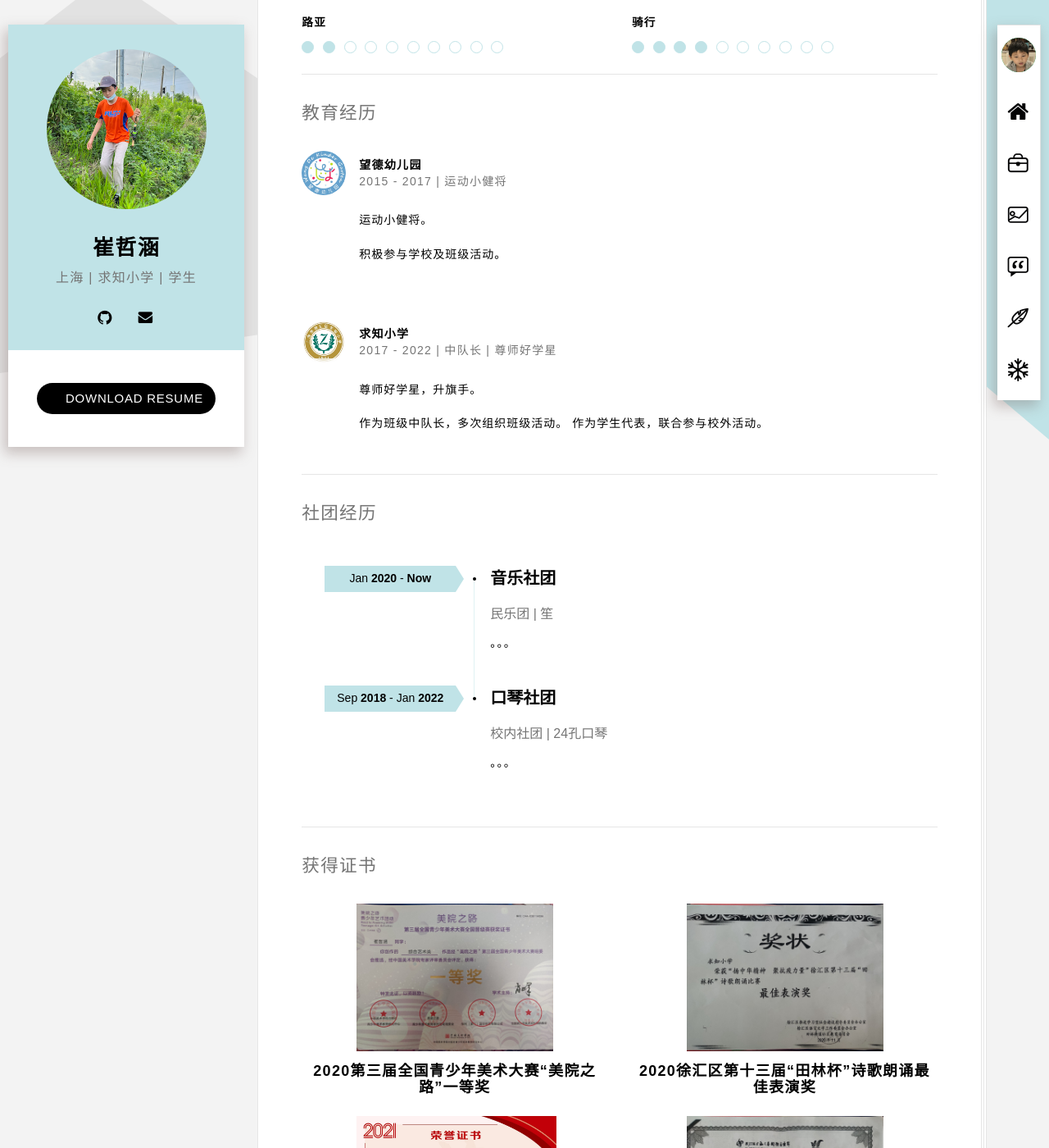
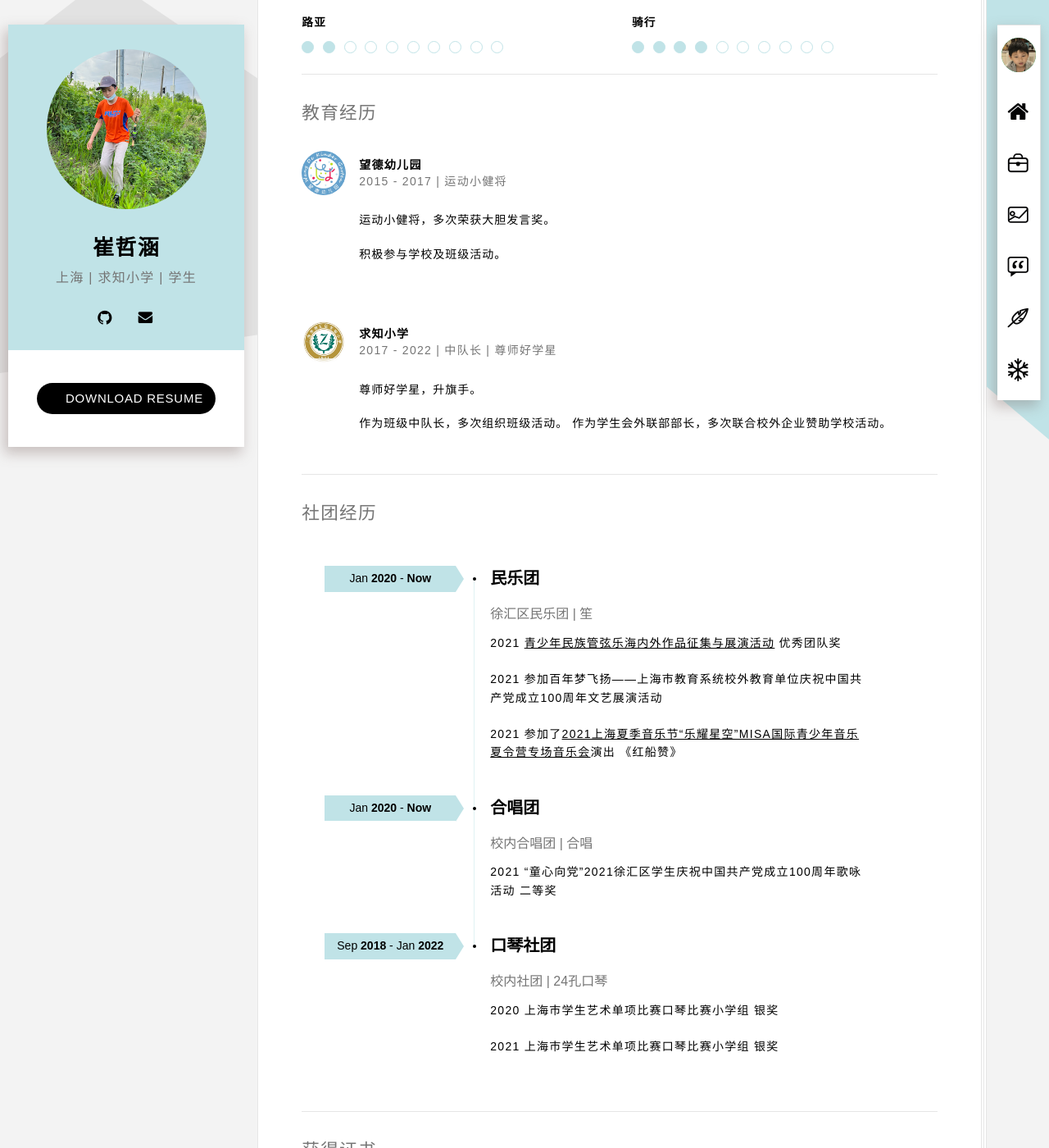
Before and after one commit to cuizhehan/Resume, a Jekyll site: the page built from index.html, in a window 1280 px wide and 1400 px high, scrolled down 769 px. Shown: the whole window at 82% size. Built offline with Jekyll 4.4.1, drawn with Linux system fonts in a browser that asks for light colours; some web fonts are replaced; some of the changed text lies outside the part shown.

Commit message:
“update”

```diff
--- a/_includes/footer.html
+++ b/_includes/footer.html
@@ -1,7 +1,7 @@
 <footer id="ace-footer" class="ace-container-shift">
     <div class="ace-container">
   <div class="ace-footer-cont clear-mrg">
-    <p class="text-center">Copyright &copy; 2022 iZheteng All rights reserved.<a href="https://www.izheteng.site/">iZheteng</a></p>
+    <p class="text-center">Copyright &copy; 2022.Company name All rights reserved.<a href="https://www.izheteng.site/">iZheteng</a></p>
   </div>
     </div><!-- .ace-container -->
 </footer><!-- #ace-footer -->
--- a/_includes/resumer_03-education.html
+++ b/_includes/resumer_03-education.html
@@ -15,7 +15,7 @@
                     </div>
 
                     <blockquote class="ref-cont clear-mrg">
-                        <p>运动小健将。
+                        <p>运动小健将，多次荣获大胆发言奖。
                         </p>
                         <p>积极参与学校及班级活动。
                         </p>
@@ -37,7 +37,7 @@
                     <blockquote class="ref-cont clear-mrg">
                         <p>尊师好学星，升旗手。
                         </p>
-                        <p>作为班级中队长，多次组织班级活动。 作为学生代表，联合参与校外活动。
+                        <p>作为班级中队长，多次组织班级活动。 作为学生会外联部部长，多次联合校外企业赞助学校活动。
                         </p>
                     </blockquote>
                 </div>
--- a/_includes/resumer_04-experience.html
+++ b/_includes/resumer_04-experience.html
@@ -8,9 +8,21 @@
                     <time class="education-date" datetime="2016-01TNow">
                         <span>Jan <strong class="text-upper">2020</strong> - <strong>Now</strong></span>
                     </time>
-                    <h3>音乐社团</h3>
-                    <span class="education-company">民乐团 | 笙</span>
-                    <p>。。。</p>
+                    <h3>民乐团</h3>
+                    <span class="education-company">徐汇区民乐团 | 笙</span>
+                    <p>2021 <a href="https://www.bilibili.com/video/av290577879">青少年民族管弦乐海内外作品征集与展演活动</a>   优秀团队奖</p>
+                    <p>2021 参加百年梦飞扬——上海市教育系统校外教育单位庆祝中国共产党成立100周年文艺展演活动</p>
+                    <p>2021 参加了<a href="https://mp.weixin.qq.com/s/DgTYnWm9RC9s-e5UcAN2Sw">2021上海夏季音乐节“乐耀星空”MISA国际青少年音乐夏令营专场音乐会</a>演出  《红船赞》</p>
+                </div>
+                <!-- .education-box -->
+
+                <div class="education-box">
+                    <time class="education-date" datetime="2016-01TNow">
+                        <span>Jan <strong class="text-upper">2020</strong> - <strong>Now</strong></span>
+                    </time>
+                    <h3>合唱团</h3>
+                    <span class="education-company">校内合唱团 | 合唱</span>
+                    <p>2021 “童心向党”2021徐汇区学生庆祝中国共产党成立100周年歌咏活动  二等奖</p>
                 </div>
                 <!-- .education-box -->
 
@@ -20,7 +32,8 @@
                     </time>
                     <h3>口琴社团</h3>
                     <span class="education-company">校内社团 | 24孔口琴</span>
-                    <p>。。。</p>
+                    <p>2020 上海市学生艺术单项比赛口琴比赛小学组  银奖</p>
+                    <p>2021 上海市学生艺术单项比赛口琴比赛小学组 银奖</p>
                 </div>
             </div>
         </div>
```
Also changed, not shown: 2 other files.
